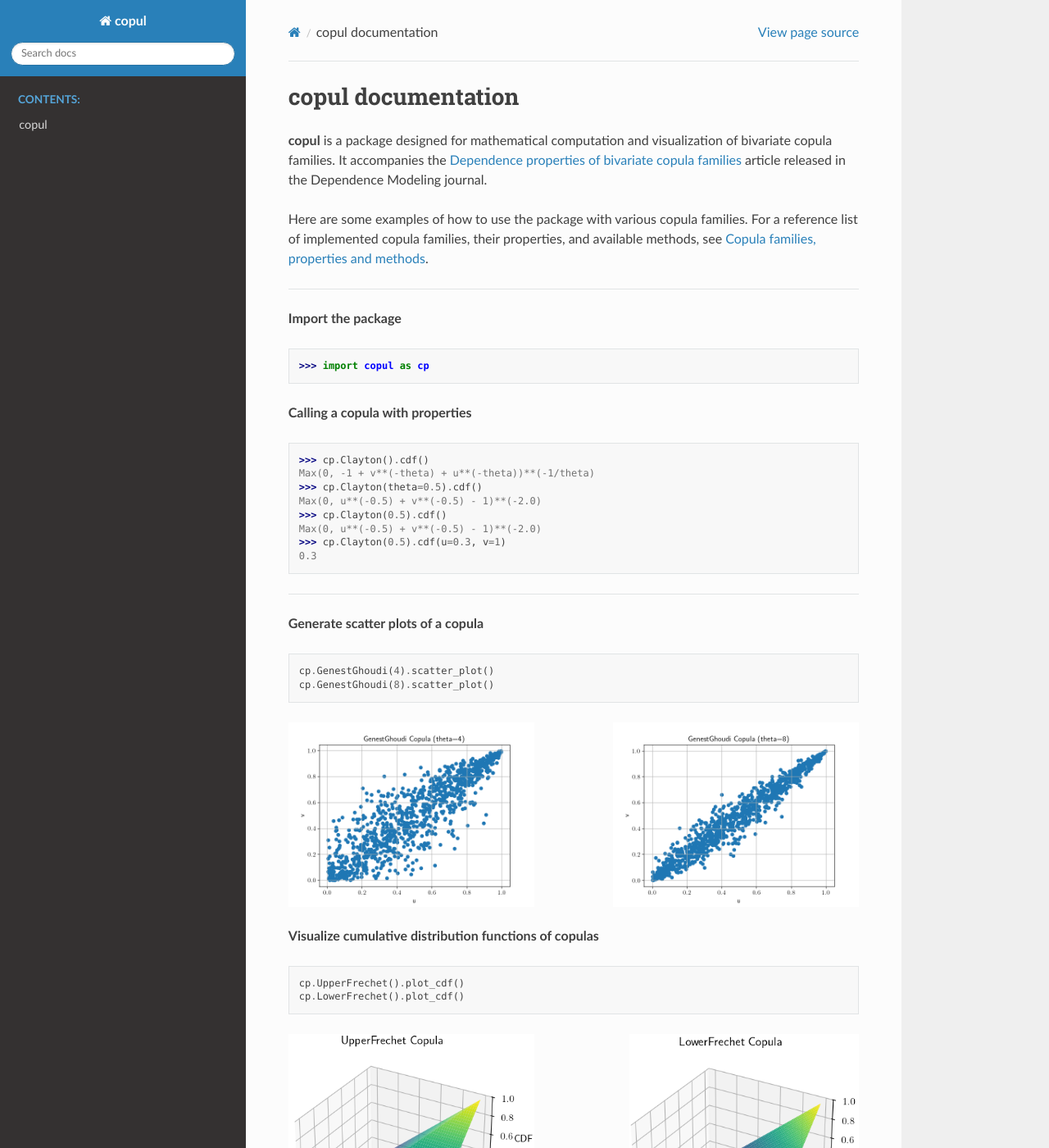
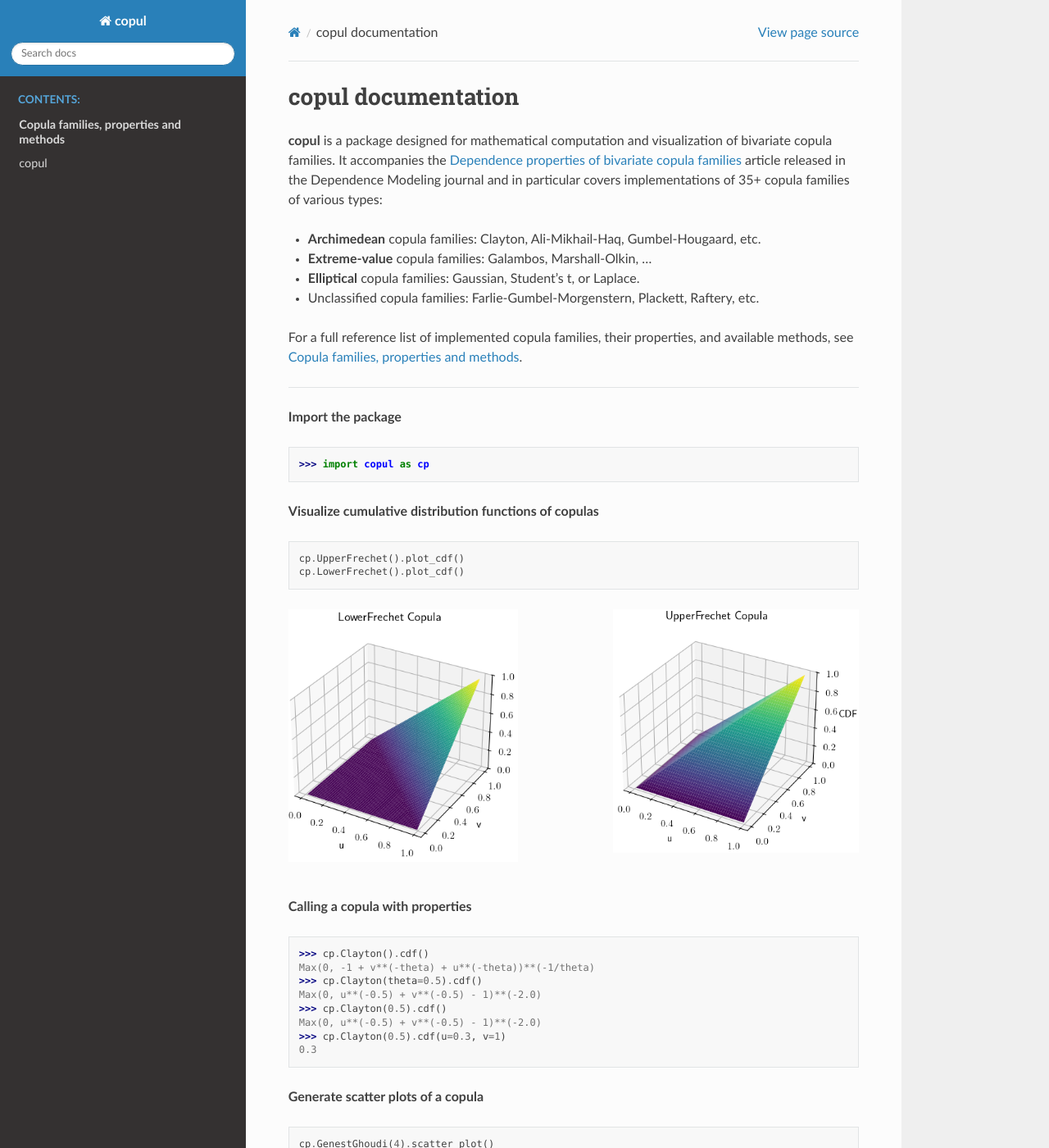
Before and after one commit to Corrram/copul, a Sphinx documentation site: the page built from docs/source/index.rst, in a window 1280 px wide and 1400 px high. Shown: the whole window at 82% size. Built offline with Sphinx 7.4.7 and the Read the Docs theme 2.0.0, drawn with Linux system fonts in a browser that asks for light colours; some of the changed text lies outside the part shown.

Commit message:
Enhance documentation with comprehensive copula family details
Added detailed descriptions of various copula families, including Archimedean, Extreme-value, Elliptical, and unclassified families. Improved visualization sections and ensured all references to copula properties and methods are accurately indexed.

```diff
--- a/docs/source/index.rst
+++ b/docs/source/index.rst
@@ -7,9 +7,14 @@ copul documentation
 ===================
 
 **copul** is a package designed for mathematical computation and visualization of bivariate copula families.
-It accompanies the `Dependence properties of bivariate copula families <https://www.degruyter.com/document/doi/10.1515/demo-2024-0002/html>`_ article released in the Dependence Modeling journal.
+It accompanies the `Dependence properties of bivariate copula families <https://www.degruyter.com/document/doi/10.1515/demo-2024-0002/html>`_ article released in the Dependence Modeling journal and in particular covers implementations of 35+ copula families of various types:
 
-Here are some examples of how to use the package with various copula families. For a reference list of implemented copula families, their properties, and available methods, see :doc:`overview`.
+- **Archimedean** copula families: Clayton, Ali-Mikhail-Haq, Gumbel-Hougaard, etc.
+- **Extreme-value** copula families: Galambos, Marshall-Olkin, ...
+- **Elliptical** copula families: Gaussian, Student's t, or Laplace.
+- Unclassified copula families: Farlie-Gumbel-Morgenstern, Plackett, Raftery, etc.
+
+For a full reference list of implemented copula families, their properties, and available methods, see :doc:`overview`.
 
 -------------------
 
@@ -19,6 +24,29 @@ Here are some examples of how to use the package with various copula families. F
 .. code-block:: python
 
     >>> import copul as cp
+
+**Visualize cumulative distribution functions of copulas**
+
+.. highlight:: python
+.. code-block:: python
+
+    cp.UpperFrechet().plot_cdf()
+    cp.LowerFrechet().plot_cdf()
+
+.. image:: _static/images/LowerFrechet.png
+   :alt: alternate text
+   :width: 280px
+   :align: left
+
+.. image:: _static/images/UpperFrechet.png
+   :alt: alternate text
+   :width: 300px
+   :align: right
+
+
+.. raw:: html
+
+   <br style="clear: both;"><br>
 
 **Calling a copula with properties**
 
@@ -33,8 +61,6 @@ Here are some examples of how to use the package with various copula families. F
     Max(0, u**(-0.5) + v**(-0.5) - 1)**(-2.0)
     >>> cp.Clayton(0.5).cdf(u=0.3, v=1)
     0.3
-
--------------------
 
 **Generate scatter plots of a copula**
 
@@ -53,28 +79,6 @@ Here are some examples of how to use the package with various copula families. F
    :alt: alternate text
    :width: 300px
    :align: right
-
-**Visualize cumulative distribution functions of copulas**
-
-.. highlight:: python
-.. code-block:: python
-
-    cp.UpperFrechet().plot_cdf()
-    cp.LowerFrechet().plot_cdf()
-
-.. image:: _static/images/UpperFrechet.png
-   :alt: alternate text
-   :width: 300px
-   :align: left
-
-.. image:: _static/images/LowerFrechet.png
-   :alt: alternate text
-   :width: 280px
-   :align: right
-
-.. raw:: html
-
-   <br style="clear: both;"><br>
 
 **Visualize conditional distributions of copulas**::
 
@@ -102,20 +106,6 @@ Here are some examples of how to use the package with various copula families. F
     :alt: alternate text
     :width: 500px
     :align: center
-
--------------------
-
-**Perform mathematical computations with copul**
-
-.. highlight:: python
-.. code-block:: python
-
-    >>> cp.Clayton().cdf()
-    Max(0, -1 + v**(-theta) + u**(-theta))**(-1/theta)
-    >>> cp.Clayton().cdf(u=0.5, v=0.5, theta=0.3)
-    0.28176656750662277
-    >>> cp.AliMikhailHaq(0).pdf()
-    1
 
 -------------------
 
```
Also changed, not shown: other parts of docs/source/index.rst (+1 -0 lines).
